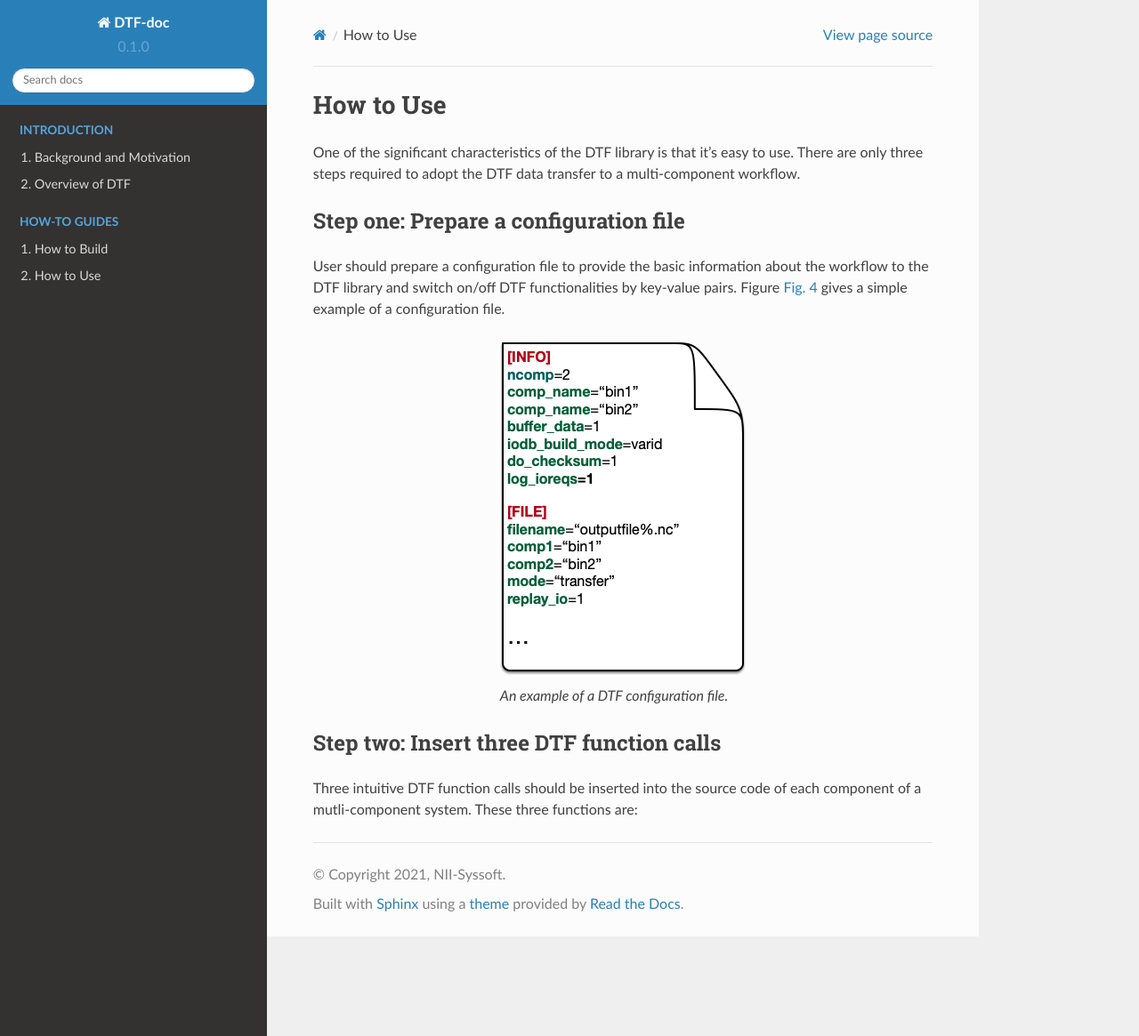
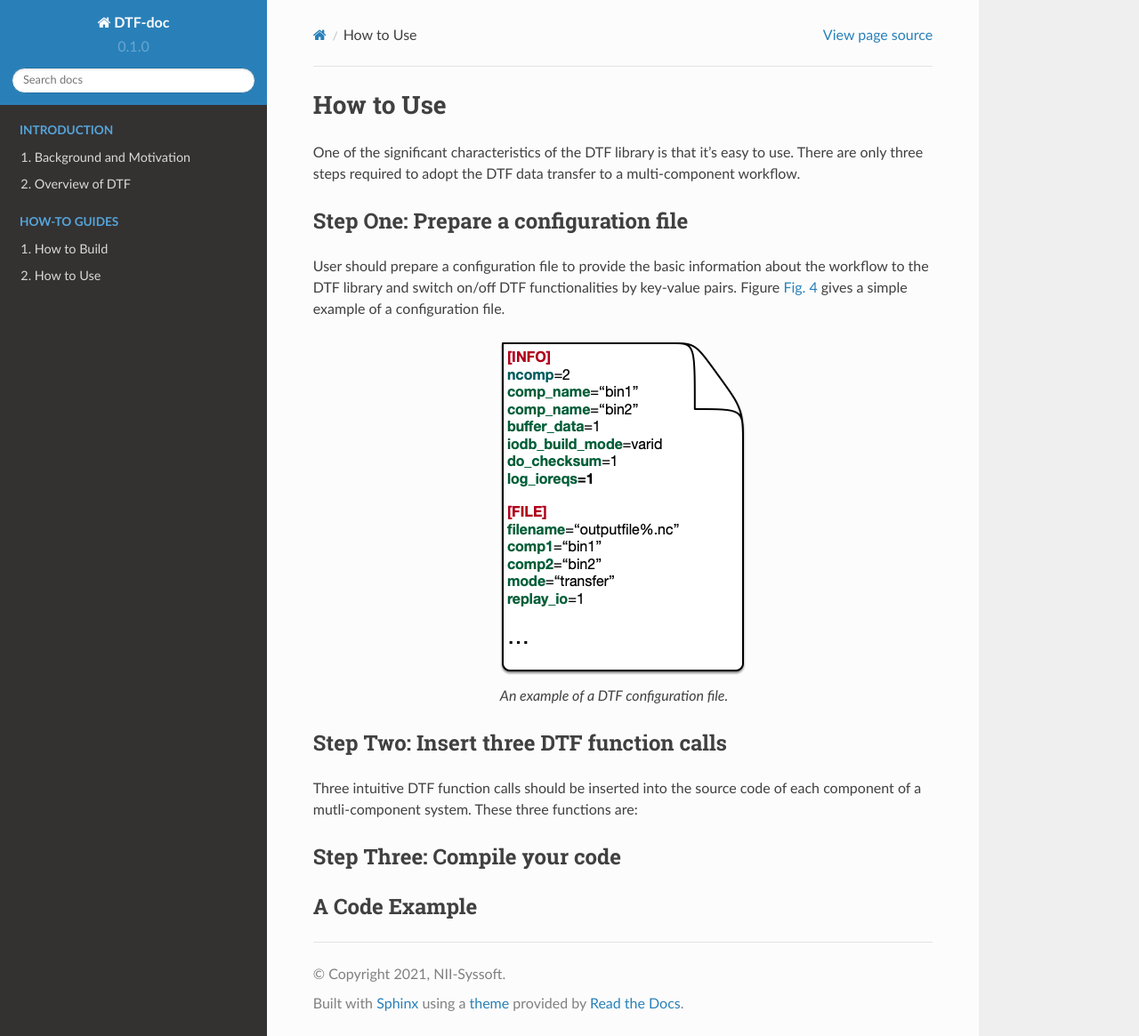
Before and after one commit to yjie2366/dtf-docs, a Sphinx documentation site: the page built from docs/source/app.rst, in a window 1280 px wide and 1165 px high. Shown: the whole window at 89% size. Built offline with Sphinx 7.4.7 and the Read the Docs theme 2.0.0, drawn with Linux system fonts in a browser that asks for light colours.

Commit message:
Add the subtitles of How-to use section.

```diff
--- a/docs/source/app.rst
+++ b/docs/source/app.rst
@@ -5,7 +5,7 @@ How to Use
 One of the significant characteristics of the DTF library is that it's easy to use.
 There are only three steps required to adopt the DTF data transfer to a multi-component workflow.
 
-Step one: Prepare a configuration file
+Step One: Prepare a configuration file
 --------------------------------------
 User should prepare a configuration file to provide the basic information about the workflow to the DTF library and switch on/off DTF functionalities by key-value pairs.
 Figure :numref:`config_file` gives a simple example of a configuration file.
@@ -18,8 +18,14 @@ Figure :numref:`config_file` gives a simple example of a configuration file.
 
 	An example of a DTF configuration file.
 
-Step two: Insert three DTF function calls
+Step Two: Insert three DTF function calls
 -----------------------------------------
 
 Three intuitive DTF function calls should be inserted into the source code of each component of a mutli-component system.
 These three functions are:
+
+Step Three: Compile your code
+-------------------------------
+
+A Code Example
+--------------
```
